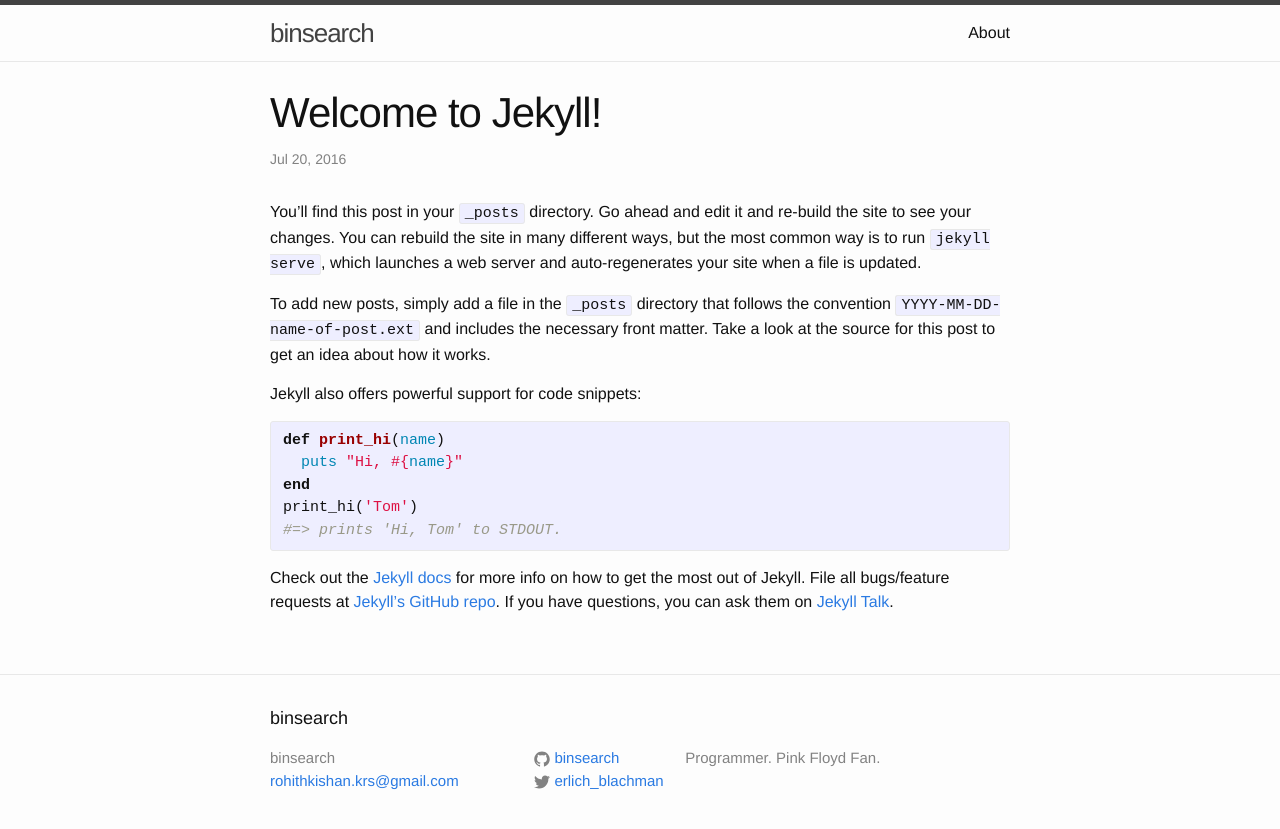
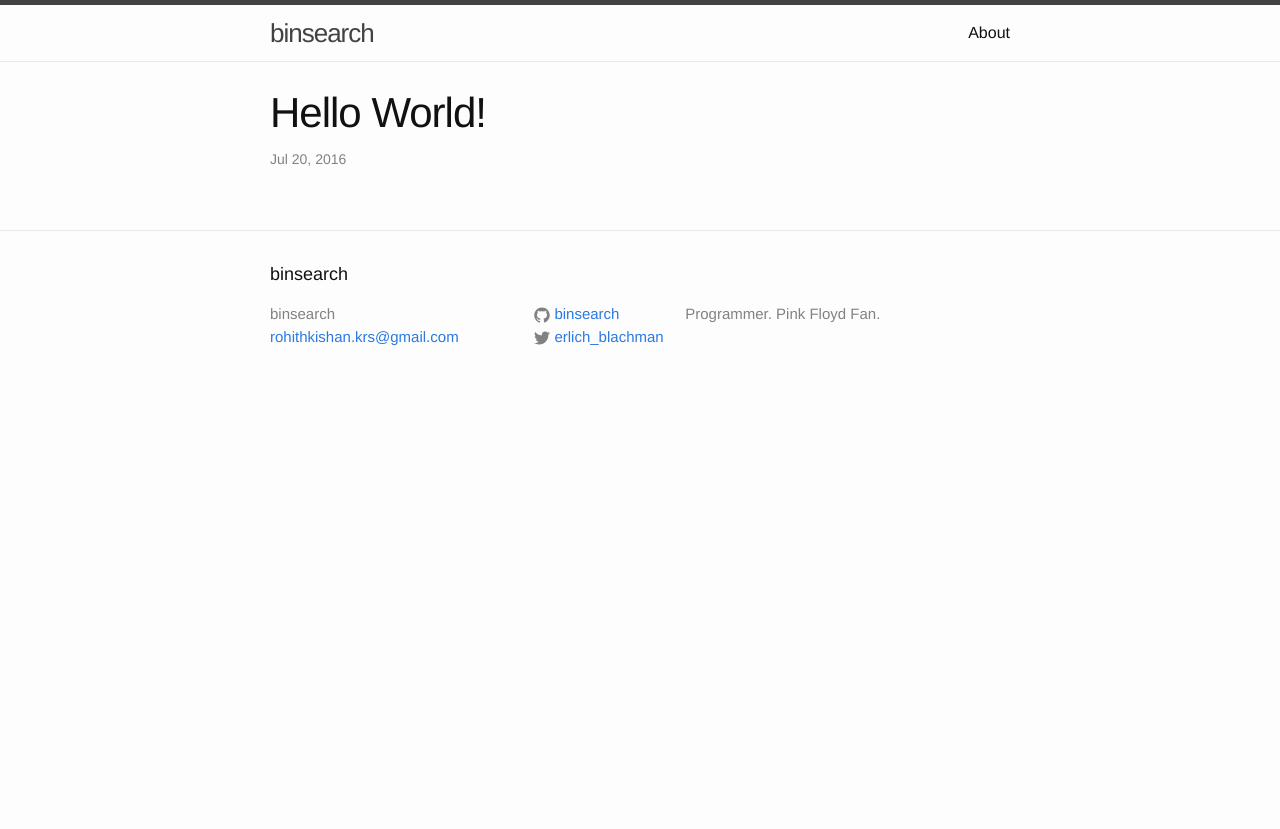
Before and after one commit to binsearch/binsearch.github.io, a Jekyll site: the page built from _posts/2016-07-20-welcome-to-jekyll.markdown, in a window 1280 px wide. Shown: the top 829 px of the page. Built offline with Jekyll 4.4.1, drawn with Linux system fonts in a browser that asks for light colours.

Commit message:
add first post

```diff
--- a/_posts/2016-07-20-welcome-to-jekyll.markdown
+++ b/_posts/2016-07-20-welcome-to-jekyll.markdown
@@ -1,25 +1,6 @@
 ---
 layout: post
-title:  "Welcome to Jekyll!"
+title:  "Hello World!"
 date:   2016-07-20 19:03:30 +0530
 categories: jekyll update
 ---
-You’ll find this post in your `_posts` directory. Go ahead and edit it and re-build the site to see your changes. You can rebuild the site in many different ways, but the most common way is to run `jekyll serve`, which launches a web server and auto-regenerates your site when a file is updated.
-
-To add new posts, simply add a file in the `_posts` directory that follows the convention `YYYY-MM-DD-name-of-post.ext` and includes the necessary front matter. Take a look at the source for this post to get an idea about how it works.
-
-Jekyll also offers powerful support for code snippets:
-
-{% highlight ruby %}
-def print_hi(name)
-  puts "Hi, #{name}"
-end
-print_hi('Tom')
-#=> prints 'Hi, Tom' to STDOUT.
-{% endhighlight %}
-
-Check out the [Jekyll docs][jekyll-docs] for more info on how to get the most out of Jekyll. File all bugs/feature requests at [Jekyll’s GitHub repo][jekyll-gh]. If you have questions, you can ask them on [Jekyll Talk][jekyll-talk].
-
-[jekyll-docs]: http://jekyllrb.com/docs/home
-[jekyll-gh]:   https://github.com/jekyll/jekyll
-[jekyll-talk]: https://talk.jekyllrb.com/
```
Also changed, not shown: 1 other file.
